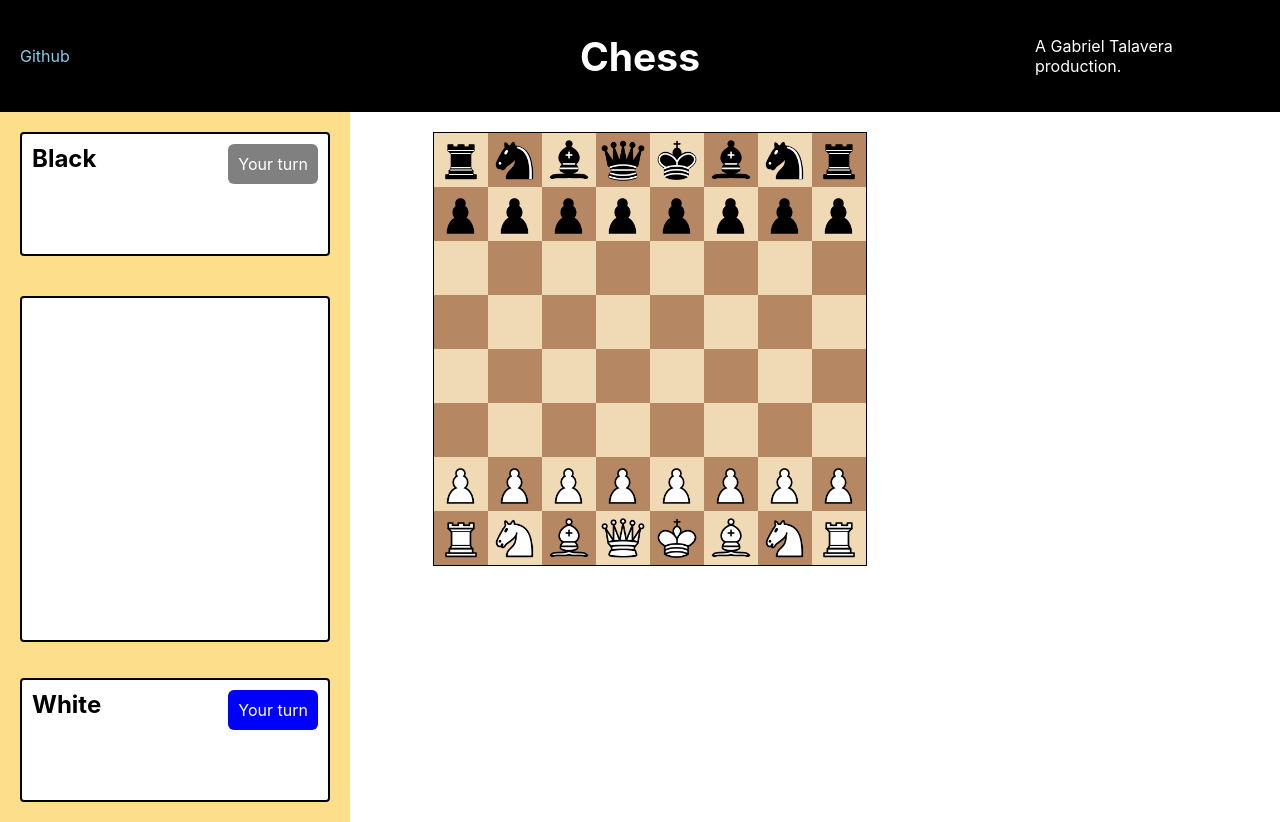
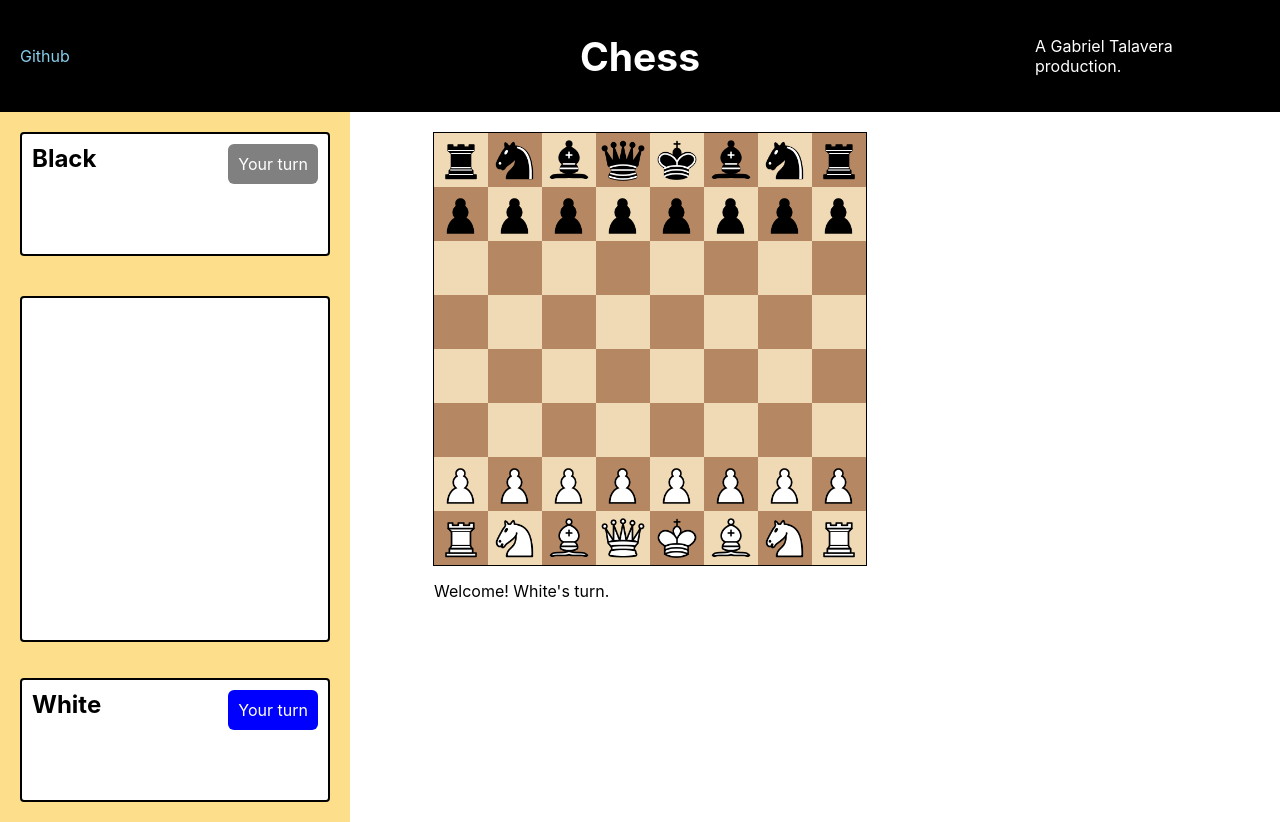
Before and after one commit to gabrieltal/chess, a React (Create React App) app: page / in a window 1280 px wide. Built offline with nearby package versions, Linux system fonts and the light colour scheme.

Commit message:
Added message under the board

```diff
--- a/src/components/board.jsx
+++ b/src/components/board.jsx
@@ -30,6 +30,7 @@ export default class Board extends React.Component {
     return (
       <div className="board my-2">
         {displayedBoard}
+        <p>{this.props.message}</p>
       </div>
     );
   }
--- a/src/components/game.jsx
+++ b/src/components/game.jsx
@@ -211,8 +211,8 @@ export default class Game extends React.Component {
     return (
       <main className="container vw-100 vh-100">
         <Scoreboard players={this.state.players} current={this.state.current} moves={this.state.history.moves} whiteGraveyard={this.state.whiteGraveyard} blackGraveyard={this.state.blackGraveyard} />
-        <Board squares={this.state.squares} selectedSquare={this.state.selectedSquare} lastMove={this.state.history.lastMove()} onClick={(index) => this.handleClick(index) }/>
-      </main>
+        <Board squares={this.state.squares} message={this.state.message} selectedSquare={this.state.selectedSquare} lastMove={this.state.history.lastMove()} onClick={(index) => this.handleClick(index) }/>
+    </main>
     );
   }
 }
```
